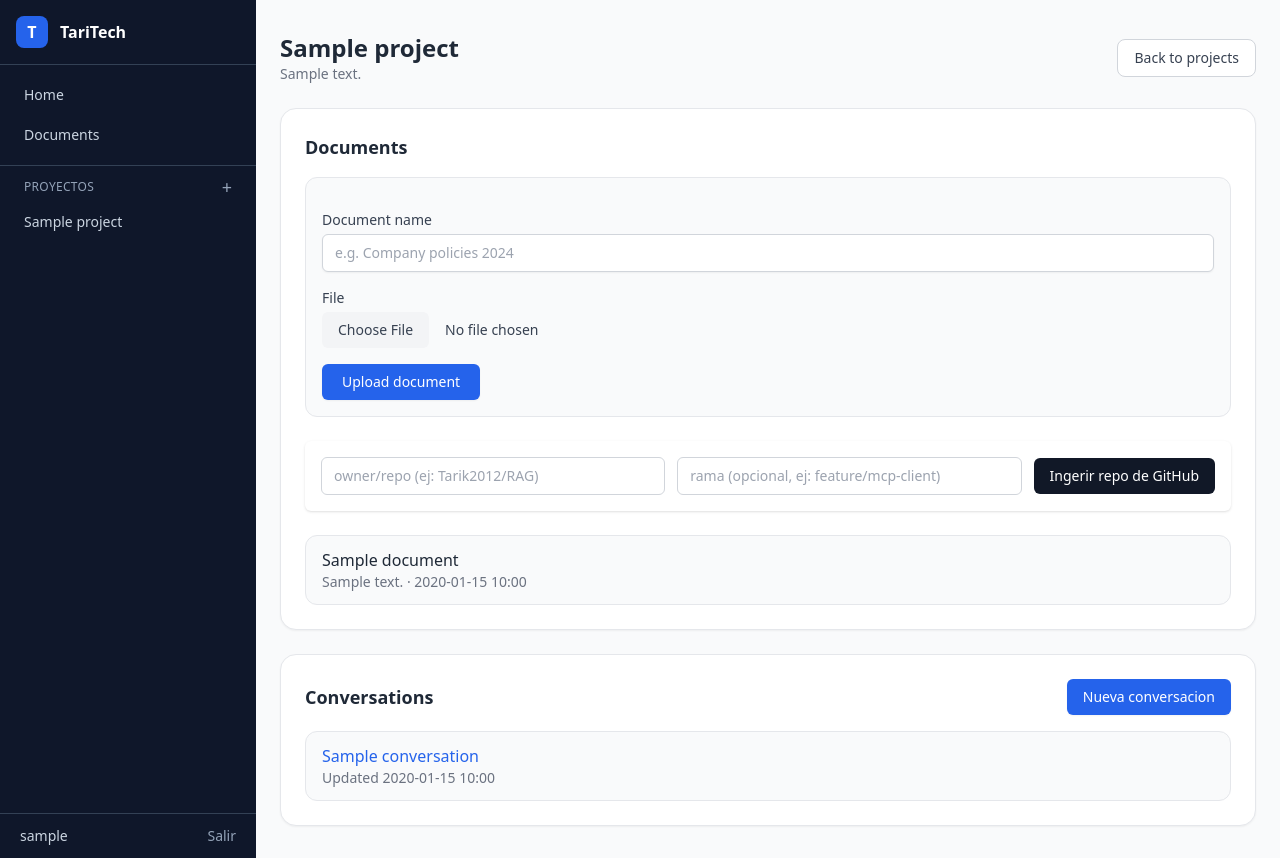
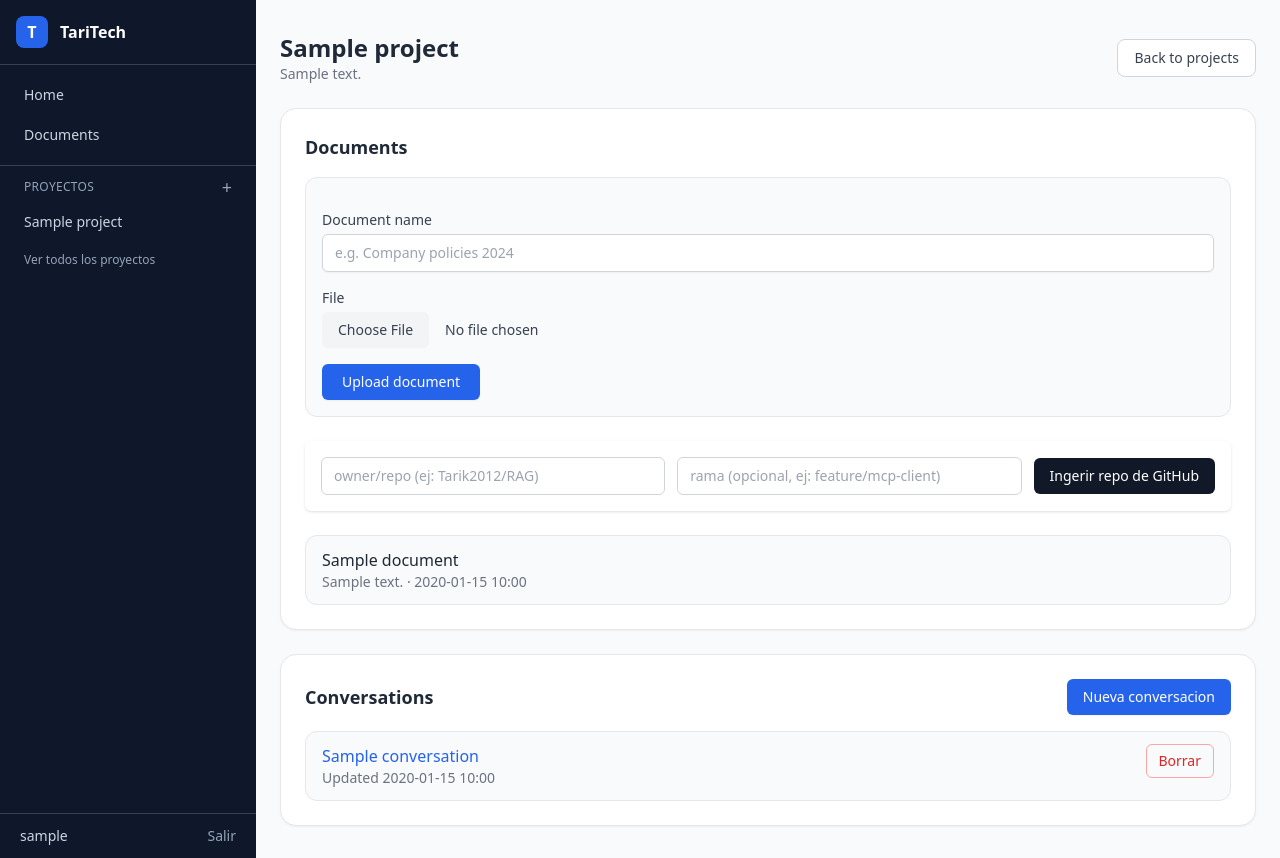
Before and after one commit to Tarik2012/RAG, a Django app: page /documents/projects/1/ in a window 1280 px wide. Run offline with Django 4.2, Linux system fonts and the light colour scheme; a user stored in the database is signed in; tables that the repository leaves empty hold one stand-in row (values such as "Sample post"); parts of the project's set-up code (start-up, migrations or seed data) failed here and were passed over; some libraries are stand-ins or nearby versions.

Commit message:
feat: conversation titles, delete conversations, cascade project deletion, sidebar project navigation

```diff
--- a/core/templates/core/base.html
+++ b/core/templates/core/base.html
@@ -30,7 +30,7 @@
       <!-- Proyectos -->
       <div class="flex-1 overflow-y-auto px-3 py-3">
         <div class="flex items-center justify-between px-3 mb-2">
-          <span class="text-xs uppercase tracking-wide text-slate-400">Proyectos</span>
+          <a href="{% url 'documents:project_list' %}" class="text-xs uppercase tracking-wide text-slate-400 hover:text-slate-300 transition">Proyectos</a>
           <a href="{% url 'documents:project_list' %}" class="text-slate-400 hover:text-white text-lg leading-none">+</a>
         </div>
         <div class="space-y-1 text-sm">
@@ -40,6 +40,7 @@
             <a href="{% url 'documents:project_list' %}" class="block px-3 py-2 rounded-lg text-slate-400 hover:bg-slate-800 hover:text-white transition text-xs">Crea tu primer proyecto</a>
           {% endfor %}
         </div>
+        <a href="{% url 'documents:project_list' %}" class="mt-3 block px-3 text-xs text-slate-400 hover:text-white transition">Ver todos los proyectos</a>
       </div>
 
       <!-- Auth abajo -->
--- a/documents/models.py
+++ b/documents/models.py
@@ -45,7 +45,7 @@ class Document(models.Model):
     )
     project = models.ForeignKey(
         "Project",
-        on_delete=models.SET_NULL,
+        on_delete=models.CASCADE,
         null=True,
         blank=True,
         related_name="documents",
@@ -164,7 +164,7 @@ class Conversation(models.Model):
     )
     project = models.ForeignKey(
         "Project",
-        on_delete=models.SET_NULL,
+        on_delete=models.CASCADE,
         null=True,
         blank=True,
         related_name="conversations",
--- a/documents/templates/documents/project_detail.html
+++ b/documents/templates/documents/project_detail.html
@@ -112,13 +112,27 @@
       <div class="space-y-3">
         {% for conversation in conversations %}
           <div class="rounded-xl border border-gray-200 bg-gray-50 px-4 py-3">
+            <div class="flex items-start justify-between gap-3">
+              <div>
                 <a
                   href="{% url 'documents:conversation_open' conversation.id %}"
                   class="font-medium text-blue-600 hover:text-blue-800 transition"
                 >
-              {{ conversation.title|default:"Untitled conversation" }}
+                  {{ conversation.title|default:"Sin titulo" }}
                 </a>
                 <div class="text-sm text-gray-500">Updated {{ conversation.updated_at|date:"Y-m-d H:i" }}</div>
+              </div>
+              <form method="post" action="{% url 'documents:conversation_delete' conversation.id %}">
+                {% csrf_token %}
+                <button
+                  type="submit"
+                  onclick="return confirm('Borrar esta conversacion?')"
+                  class="rounded-md border border-red-300 px-3 py-1.5 text-sm font-medium text-red-600 transition hover:bg-red-50"
+                >
+                  Borrar
+                </button>
+              </form>
+            </div>
           </div>
         {% empty %}
           <p class="text-sm text-gray-500">No conversations in this project.</p>
--- a/documents/urls.py
+++ b/documents/urls.py
@@ -6,6 +6,7 @@ from .views import (
     project_delete,
     conversation_create,
     conversation_open,
+    conversation_delete,
     document_status,
     document_upload,
     repo_ingest,
@@ -26,6 +27,7 @@ urlpatterns = [
     path("projects/<int:project_id>/delete/", project_delete, name="project_delete"),
     path("projects/<int:project_id>/conversations/new/", conversation_create, name="conversation_create"),
     path("conversations/<int:conversation_id>/open/", conversation_open, name="conversation_open"),
+    path("conversations/<int:conversation_id>/delete/", conversation_delete, name="conversation_delete"),
     path("status/", document_status, name="status"),
     path("upload/", document_upload, name="upload"),
     path("repos/ingest/", repo_ingest, name="repo_ingest"),
--- a/documents/views.py
+++ b/documents/views.py
@@ -192,6 +192,19 @@ def conversation_create(request, project_id):
 def conversation_open(request, conversation_id):
     conversation = get_object_or_404(Conversation, id=conversation_id, user=request.user)
     request.session["conversation_id"] = conversation.id
+    return redirect("documents:ask_ui")
+
+
+@login_required
+@require_POST
+def conversation_delete(request, conversation_id):
+    conversation = get_object_or_404(Conversation, id=conversation_id, user=request.user)
+    project_id = conversation.project_id
+    conversation.delete()
+    if request.session.get("conversation_id") == conversation_id:
+        request.session.pop("conversation_id", None)
+    if project_id:
+        return redirect("documents:project_detail", project_id=project_id)
     return redirect("documents:ask_ui")
 
 
@@ -400,6 +413,9 @@ def ask_page(request):
             role=Message.ROLE_USER,
             content=question,
         )
+        if not conversation.title:
+            conversation.title = question[:60]
+            conversation.save(update_fields=["title"])
         Message.objects.create(
             conversation=conversation,
             role=Message.ROLE_ASSISTANT,
```
Also changed, not shown: documents/migrations/0017_alter_conversation_project_alter_document_project.py (added). Lines whose indentation alone changed are shown as unchanged.
